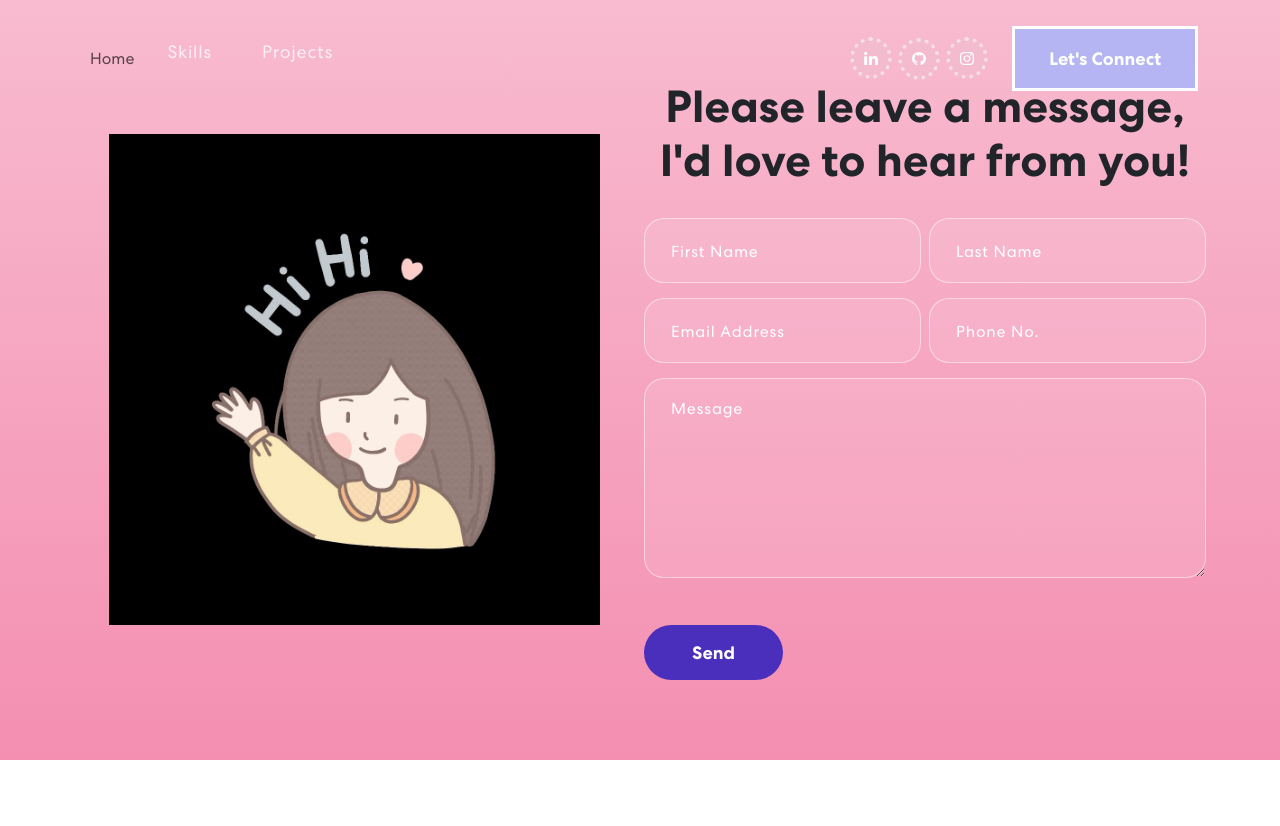
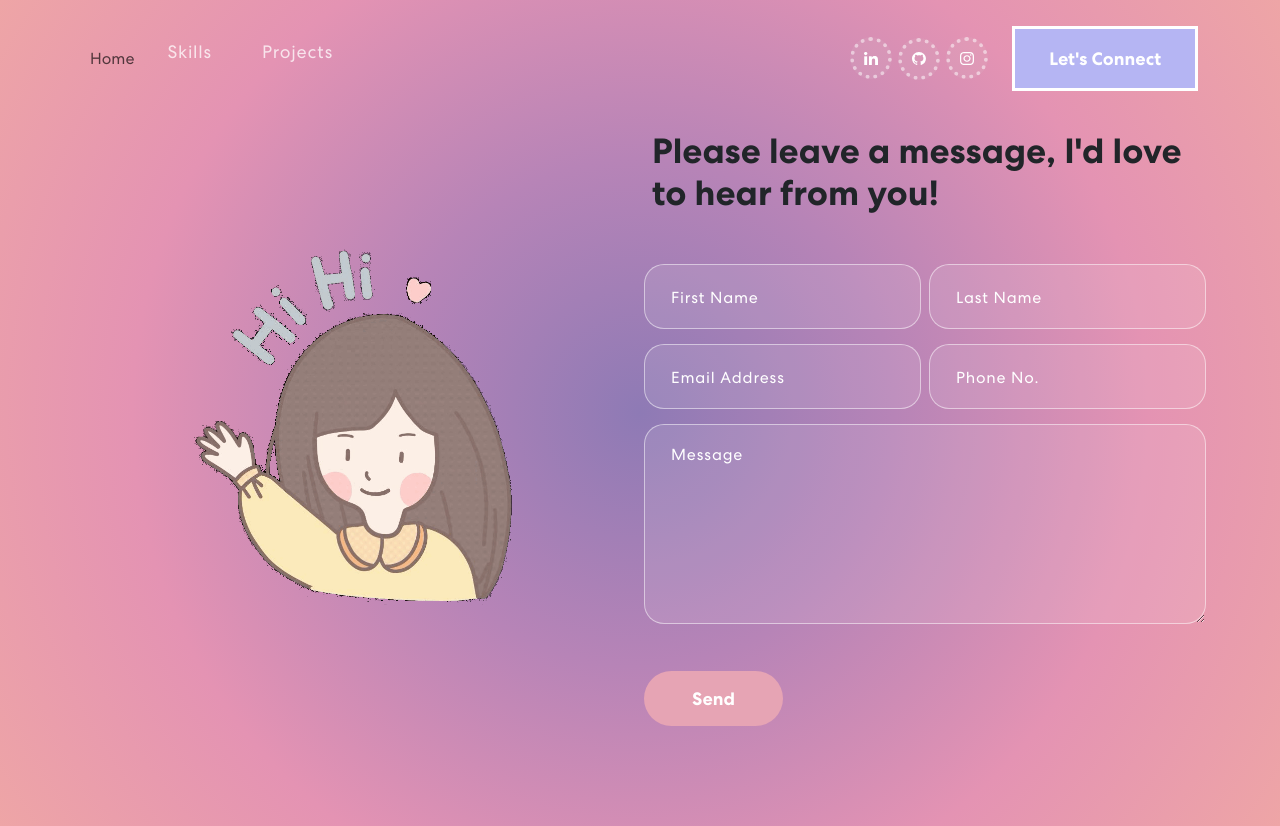
Before and after one commit to Kr224/my_portfolio, a React (Create React App) app: page /contact in a window 1280 px wide. Before the commit the page ends 800 px from the top, so only its background shows below. Built offline with nearby package versions, Linux system fonts and the light colour scheme.

Commit message:
Feat: Changing the style and color scheme of pages

```diff
--- a/src/App.css
+++ b/src/App.css
@@ -269,7 +269,7 @@ nav.navbar .navbar-toggler[aria-expanded="true"] .navbar-toggler-icon {
 .project {
   padding: 80px 0;
   position: relative;
-  background: linear-gradient(to bottom, #f8bbd0, #f48fb1);
+  background: radial-gradient(circle, #F7EFE5,#E2BFD9,#C8A1E0,#674188);
 }
 .project h2 {
 	font-size: 45px;
@@ -355,7 +355,7 @@ nav.navbar .navbar-toggler[aria-expanded="true"] .navbar-toggler-icon {
 
 .proj-imgbx::before {
   content: "";
-  background: linear-gradient(90.21deg, #AA367C -5.91%, #4A2FBD 111.58%);
+  background: linear-gradient(90.21deg, #D1E9F6 -5.91%, #EECAD5 111.58%);
   opacity: 0.85;
   position: absolute;
   width: 100%;
@@ -391,26 +391,19 @@ nav.navbar .navbar-toggler[aria-expanded="true"] .navbar-toggler-icon {
   font-size: 15px;
   letter-spacing: 0.8px;
 }
-.background-image-right {
-  top: 20%;
-  position: absolute;
-  bottom: 0;
-  width: 35%;
-  right: 0;
-  z-index: -4;
-}
 /************ Contact Css ************/
 .contact {
-  background: linear-gradient(to bottom, #f8bbd0, #f48fb1);
-  padding: 80px 0;
+  background: radial-gradient(circle, #8E7AB5, #B784B7,#E493B3,#EEA5A6);
+  padding: 100px 0;
   position: relative;
 }
 
 .contact h2 {
-  font-size: 45px;
+  font-size: 35px;
   font-weight: 700;
-  text-align: center;
-  margin-bottom: 30px;
+  text-align: match-parent;
+  margin-bottom: 50px;
+  margin-top: 30px;
 }
 
 .contact form input, .contact form textarea {
@@ -446,7 +439,7 @@ nav.navbar .navbar-toggler[aria-expanded="true"] .navbar-toggler-icon {
 .contact form button {
   font-weight: 700;
   color: #fff;
-  background-color: #4A2FBD;
+  background-color: #E6A4B4;
   padding: 14px 48px;
   font-size: 18px;
   margin-top: 25px;
@@ -467,7 +460,7 @@ nav.navbar .navbar-toggler[aria-expanded="true"] .navbar-toggler-icon {
 
 .contact form button::before {
   content: "";
-  background: linear-gradient(90.21deg, #AA367C -5.91%, #4A2FBD 111.58%);
+  background: linear-gradient(90.21deg, #AC87C5 -5.91%, #E0AED0 111.58%);
   width: 0;
   height: 100%;
   position: absolute;
@@ -482,14 +475,15 @@ nav.navbar .navbar-toggler[aria-expanded="true"] .navbar-toggler-icon {
 }
 
 .contact img {
-  width: 90%;
+  width: 100%;
+  height: 70%;
   display: block;
   margin: 0 auto;
 }
 
 .contact::before {
   content: "";
-  background: url('Assets/images/WhatsApp GIF 2024-08-13 at 00.11.34.gif') no-repeat right bottom;
+  background: url('Assets/images/ezgif.com-coalesce.gif') no-repeat right bottom;
   background-size: 50%;
   position: absolute;
   top: 0;
--- a/src/Components/Contact.js
+++ b/src/Components/Contact.js
@@ -1,7 +1,7 @@
 import React from "react";
 import { useState } from "react";
 import { Container, Row, Col } from "react-bootstrap";
-import contactImg from "../Assets/images/WhatsApp GIF 2024-08-13 at 00.11.34.gif";
+import contactImg from "../Assets/images/ezgif.com-coalesce.gif";
 import 'animate.css';
 import TrackVisibility from 'react-on-screen';
 import emailjs from 'emailjs-com';
```
Also changed, not shown: src/Assets/images/WhatsApp GIF 2024-08-13 at 00.11.34.gif (deleted), src/Assets/images/ezgif.com-coalesce.gif (added).
